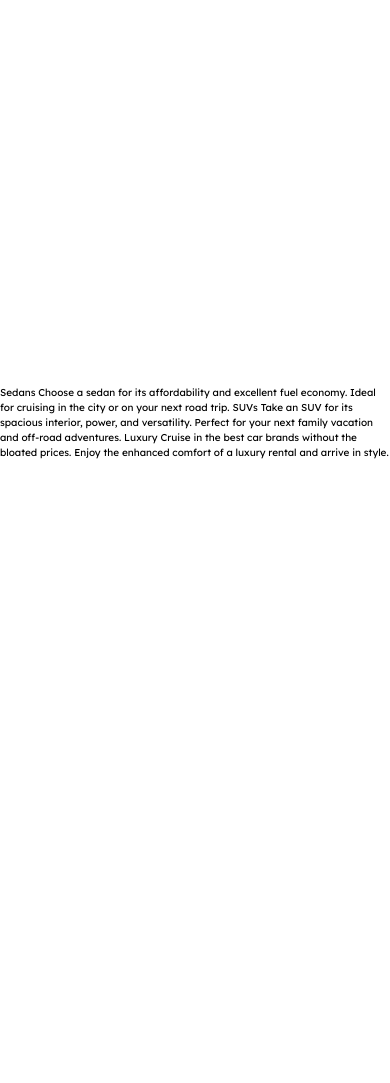
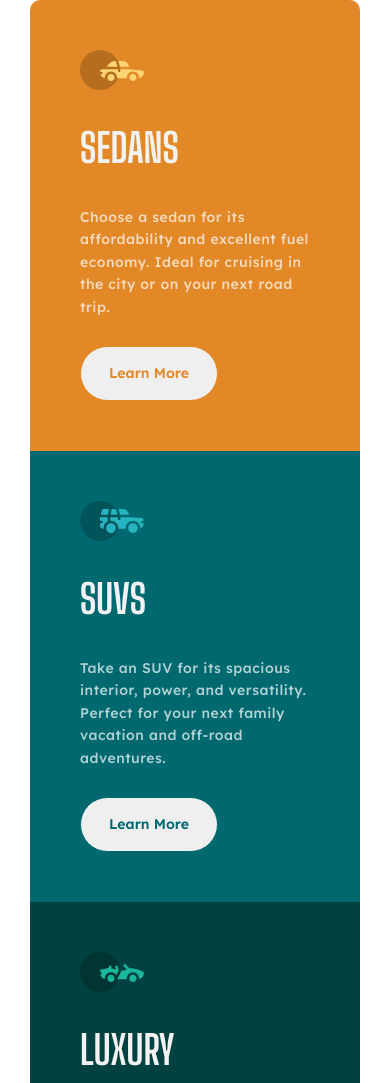
Before and after one commit to JimTK16/3-column-preview-card-component, a plain HTML site: page index.html in a window 390 px wide. Shown: the top 1083 px of the page. Before the commit the page ends 844 px from the top, so only its background shows below. Drawn offline with Linux system fonts and the light colour scheme.

Commit message:
add mobile and desktop view, update Readme

```diff
--- a/index.html
+++ b/index.html
@@ -7,11 +7,49 @@
     <title>3-column preview card component</title>
   </head>
   <body>
-    Sedans Choose a sedan for its affordability and excellent fuel economy.
-    Ideal for cruising in the city or on your next road trip. SUVs Take an SUV
-    for its spacious interior, power, and versatility. Perfect for your next
-    family vacation and off-road adventures. Luxury Cruise in the best car
-    brands without the bloated prices. Enjoy the enhanced comfort of a luxury
-    rental and arrive in style.
+    <main class="main">
+      <div class="card sedan">
+        <img
+          src="images/icon-sedans.svg"
+          alt="sedan car icon"
+          width="64"
+          height="40"
+        />
+        <h1 class="heading">Sedans</h1>
+        <p class="intro-text">
+          Choose a sedan for its affordability and excellent fuel economy. Ideal
+          for cruising in the city or on your next road trip.
+        </p>
+        <button class="btn btn-sedan">Learn More</button>
+      </div>
+      <div class="card suv">
+        <img
+          src="images/icon-suvs.svg"
+          alt="suv car icon"
+          width="64"
+          height="40"
+        />
+        <h1 class="heading">SUVs</h1>
+        <p class="intro-text">
+          Take an SUV for its spacious interior, power, and versatility. Perfect
+          for your next family vacation and off-road adventures.
+        </p>
+        <button class="btn btn-suv">Learn More</button>
+      </div>
+      <div class="card luxury">
+        <img
+          src="images/icon-luxury.svg"
+          alt="luxury car icon"
+          width="64"
+          height="40"
+        />
+        <h1 class="heading">Luxury</h1>
+        <p class="intro-text">
+          Cruise in the best car brands without the bloated prices. Enjoy the
+          enhanced comfort of a luxury rental and arrive in style.
+        </p>
+        <button class="btn btn-luxury">Learn More</button>
+      </div>
+    </main>
   </body>
 </html>
--- a/style.css
+++ b/style.css
@@ -12,6 +12,10 @@ svg {
   max-width: 100%;
 }
 
+button {
+  font: inherit;
+}
+
 html {
   font-size: 62.5%;
 }
@@ -20,15 +24,114 @@ html {
   --bright-orange: hsl(31, 77%, 52%);
   --dark-cyan: hsl(184, 100%, 22%);
   --very-dark-cyan: hsl(179, 100%, 13%);
-  --transparent-white: hsla(0, 0%, 100%, 0.75);
+  --transparent-white: hsla(0, 0%, 100%, 0.7);
   --light-gray: hsl(0, 0%, 95%);
 }
 
 body {
-  font-family: "Big Shoulders Display", sans-serif;
   font-family: "Lexend Deca", sans-serif;
   display: grid;
   place-content: center;
   min-height: 100svh;
   line-height: 1.5;
 }
+
+.main {
+  max-width: 33rem;
+  border-radius: 1rem;
+  overflow: hidden;
+}
+
+.card {
+  padding: 5rem 5rem;
+  display: flex;
+  flex-direction: column;
+  row-gap: 2.8rem;
+}
+
+.heading {
+  font-family: "Big Shoulders Display", sans-serif;
+  text-transform: uppercase;
+  color: var(--light-gray);
+  font-size: 4rem;
+}
+
+.intro-text {
+  color: var(--transparent-white);
+  font-size: 1.4rem;
+  font-weight: 500;
+  line-height: 1.6;
+  letter-spacing: 0.5px;
+}
+
+.sedan {
+  background-color: var(--bright-orange);
+}
+
+.suv {
+  background-color: var(--dark-cyan);
+}
+
+.luxury {
+  background-color: var(--very-dark-cyan);
+}
+
+.btn {
+  width: 60%;
+  padding: 1.6rem 2rem;
+  border-radius: 4rem;
+  border: none;
+  outline: none;
+  font-size: 1.4rem;
+  font-weight: 600;
+}
+
+.btn:hover {
+  border: 1.5px solid white;
+  color: white;
+  cursor: pointer;
+}
+
+.btn-sedan {
+  color: var(--bright-orange);
+  border: 1.5px solid var(--bright-orange);
+}
+.btn-suv {
+  color: var(--dark-cyan);
+  border: 1.5px solid var(--dark-cyan);
+}
+.btn-luxury {
+  color: var(--very-dark-cyan);
+  border: 1.5px solid var(--very-dark-cyan);
+}
+
+.btn-sedan:hover {
+  background-color: var(--bright-orange);
+}
+
+.btn-suv:hover {
+  background-color: var(--dark-cyan);
+}
+.btn-luxury:hover {
+  background-color: var(--very-dark-cyan);
+}
+
+@media screen and (min-width: 1440px) {
+  .main {
+    max-width: 95rem;
+    display: flex;
+  }
+
+  .heading {
+    font-size: 4rem;
+  }
+
+  .intro-text {
+    font-size: 1.5rem;
+  }
+
+  .btn {
+    margin-block-start: 6rem;
+    width: 70%;
+  }
+}
```
Also changed, not shown: 1 other file.
